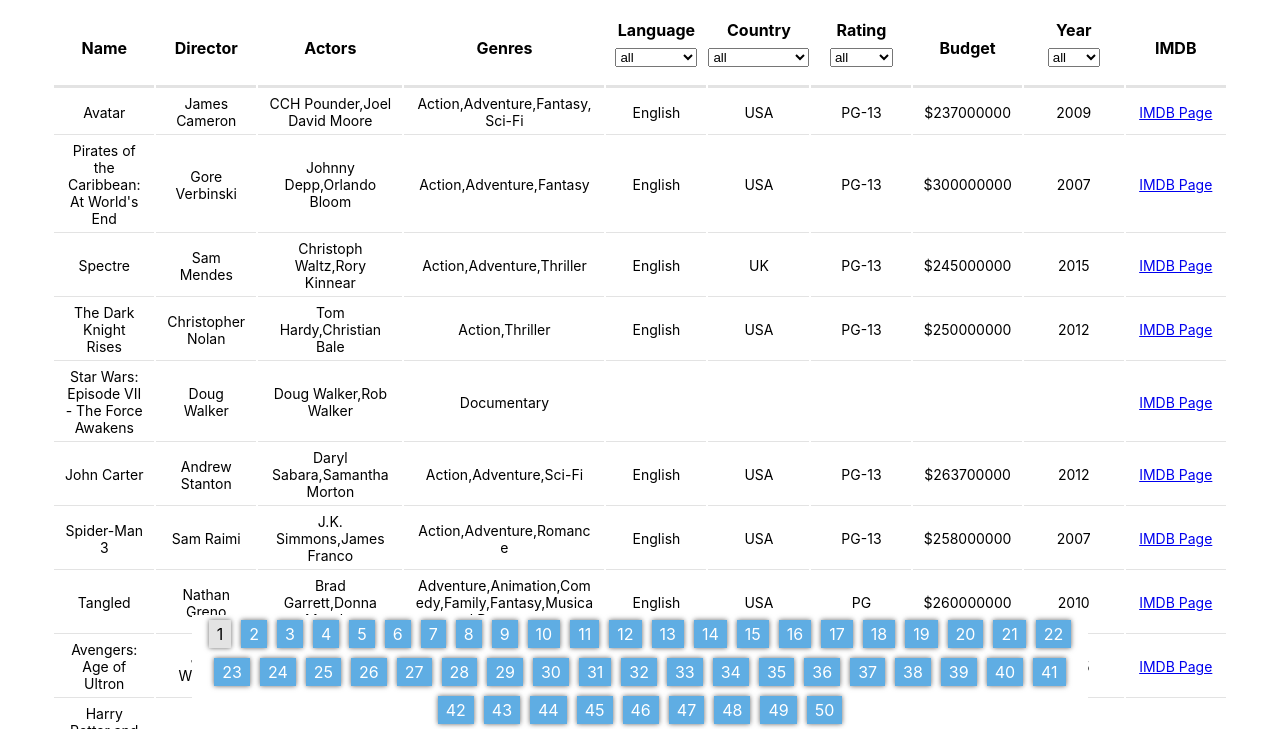
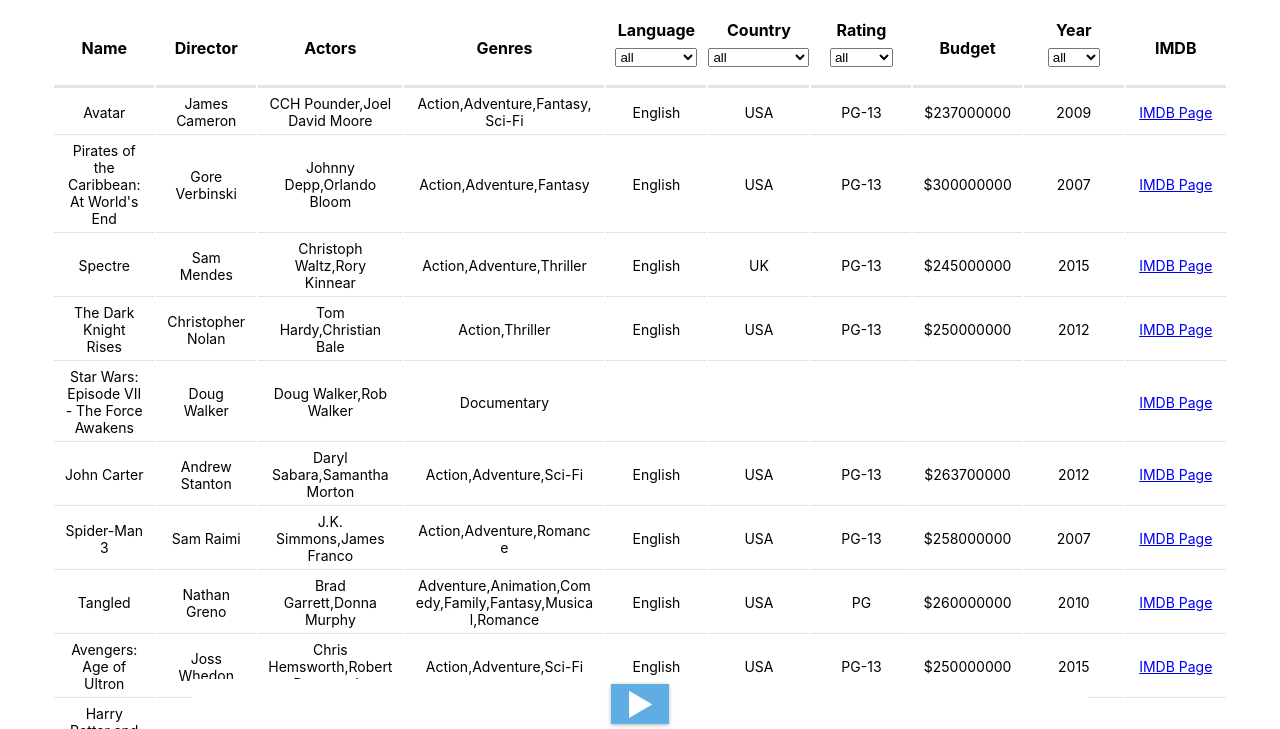
Before and after one commit to onejeet/movie-analysis, a React app: page / in a window 1280 px wide. Shown: the part 71-800 px from the top of the page. Built offline with nearby package versions, Linux system fonts and the light colour scheme.

Commit message:
pagination modified

```diff
--- a/src/components/App.js
+++ b/src/components/App.js
@@ -21,9 +21,6 @@
     }
 
     componentDidUpdate(){
-        $('.pagination li').removeClass('active');
-        let id = this.state.currentListStart !== 0 ? ((this.state.currentListStart/10)+1) : this.state.currentListStart+1;
-        $('.pagination li.class-'+(id)).addClass('active');
     }
 
     loadData = () => {
@@ -59,13 +56,13 @@
     }
 
     updatecurrentListStart = (e) => {
-        let newStartIndex = ($(e.target)[0].id * 10) - 10;
+        let newStartIndex = parseInt($(e.target)[0].id);
         this.setState({ currentListStart: newStartIndex})
     }
 
-    displayCurrentList = (moviesList) => {
+    displayCurrentList = (movies) => {
         const {currentListStart}  = this.state;
-        return moviesList.slice(currentListStart, currentListStart+11);
+        return movies.slice(currentListStart, currentListStart+10);
     }
 
     getFiltersData = (type) => {
@@ -92,12 +89,12 @@
 
     render() {
         const {movies, filterr, filterrColumn ,currentListStart, theme} = this.state;
-        var moviesFinal = this.filterMovies(filterr, filterrColumn);
-        var moviesList = this.displayCurrentList(moviesFinal);
+        var moviesSet = this.filterMovies(filterr, filterrColumn);
+        var moviesList = this.displayCurrentList(moviesSet);
         return (
             <Home
             moviesList = {moviesList}
-            movies = {moviesFinal}
+            moviesSet = {moviesSet}
             filterr = {filterr}
             updatefilterr = {this.updatefilterr}
             currentListStart = {currentListStart}
--- a/src/components/Home.js
+++ b/src/components/Home.js
@@ -9,7 +9,7 @@
 class Home extends Component {
 
     render() {
-        const {filterr,movies,  moviesList, currentListStart, updatecurrentListStart, filterMovies, updatefilterr, theme, getFiltersData} = this.props;
+        const {filterr, moviesList, moviesSet, currentListStart, updatecurrentListStart, filterMovies, updatefilterr, theme, getFiltersData} = this.props;
         let years = getFiltersData('year');
         let countries = getFiltersData('country');
         let ratings = getFiltersData('rating');
@@ -86,7 +86,7 @@
             </div>
             <div className="pagination">
                 <Pagination
-                movies = {movies}
+                moviesSet = {moviesSet}
                 currentListStart = {currentListStart}
                 updatecurrentListStart = {updatecurrentListStart}
                 />
--- a/src/components/Page.js
+++ b/src/components/Page.js
@@ -6,9 +6,9 @@
 
 
     render() {
-        const {page, updatecurrentListStart} = this.props;
+        const {pageid, icon, updatecurrentListStart} = this.props;
         return (
-            <li id={page} className={"class-"+page} onClick = {(e) => updatecurrentListStart(e)}>{page}</li>
+            <li id={pageid} className={"class-"+pageid} onClick = {(e) => updatecurrentListStart(e)}>{icon}</li>
         );
     }
 }
--- a/src/components/Pagination.js
+++ b/src/components/Pagination.js
@@ -5,31 +5,39 @@
 
 class Home extends Component {
 
-    generatePagination = () => {
-        const {movies, currentListStart}  = this.props;
-        let totalMovies = movies.length;
-        let totalPages = totalMovies/10;
+    generatePaginationIds = () => {
+        const {moviesSet, currentListStart}  = this.props;
         let pages = [];
-        for( let i = 0; i< totalPages; i++){
-            pages.push(i+1);
+        if(moviesSet[currentListStart-10] !== undefined){
+            pages[0] = currentListStart-10;
+        }else{
+            pages[0] = null;
+        }
+
+        if(moviesSet[currentListStart+10] !== undefined){
+            pages[1] = currentListStart+10;
+        }else{
+            pages[1] = null;
         }
         return pages;
     }
 
 
     render() {
-        const {moviesList, currentListStart, updatecurrentListStart} = this.props;
-        let pages = this.generatePagination();
-
+        const { updatecurrentListStart } = this.props;
+        let pages = this.generatePaginationIds();
         return (
             <ul>
-                {pages.map((page, i) =>
-                    <Page
-                    key = {page}
-                    page = {page}
-                    updatecurrentListStart = {updatecurrentListStart}
-                    />
-                )}
+                {pages[0] !== null ? <Page
+                pageid = {pages[0]}
+                updatecurrentListStart = {updatecurrentListStart}
+                icon = '◄'
+                /> : ''}
+                {pages[1] !== null ? <Page
+                pageid = {pages[1]}
+                updatecurrentListStart = {updatecurrentListStart}
+                icon = '►'
+                /> : ''}
             </ul>
         );
     }
--- a/src/sass/style.scss
+++ b/src/sass/style.scss
@@ -69,12 +69,13 @@
         justify-content: center;
         flex-wrap: wrap;
         li{
-            padding: 4px 8px;
-            box-shadow: 0 0 5px rgba(0,0,0,0.6);
+            box-shadow: 0 1px 4px rgba(0, 0, 0, 0.3);
             margin: 5px 5px;
             cursor: pointer;
             background-color: #5FADE3;
-            color:#ffffff;
+            color: #ffffff;
+            font-size: 30px;
+            padding: 2px 15px;
             &.active{
                 background-color: #e3e3e3;
                 color:#000000;
```
